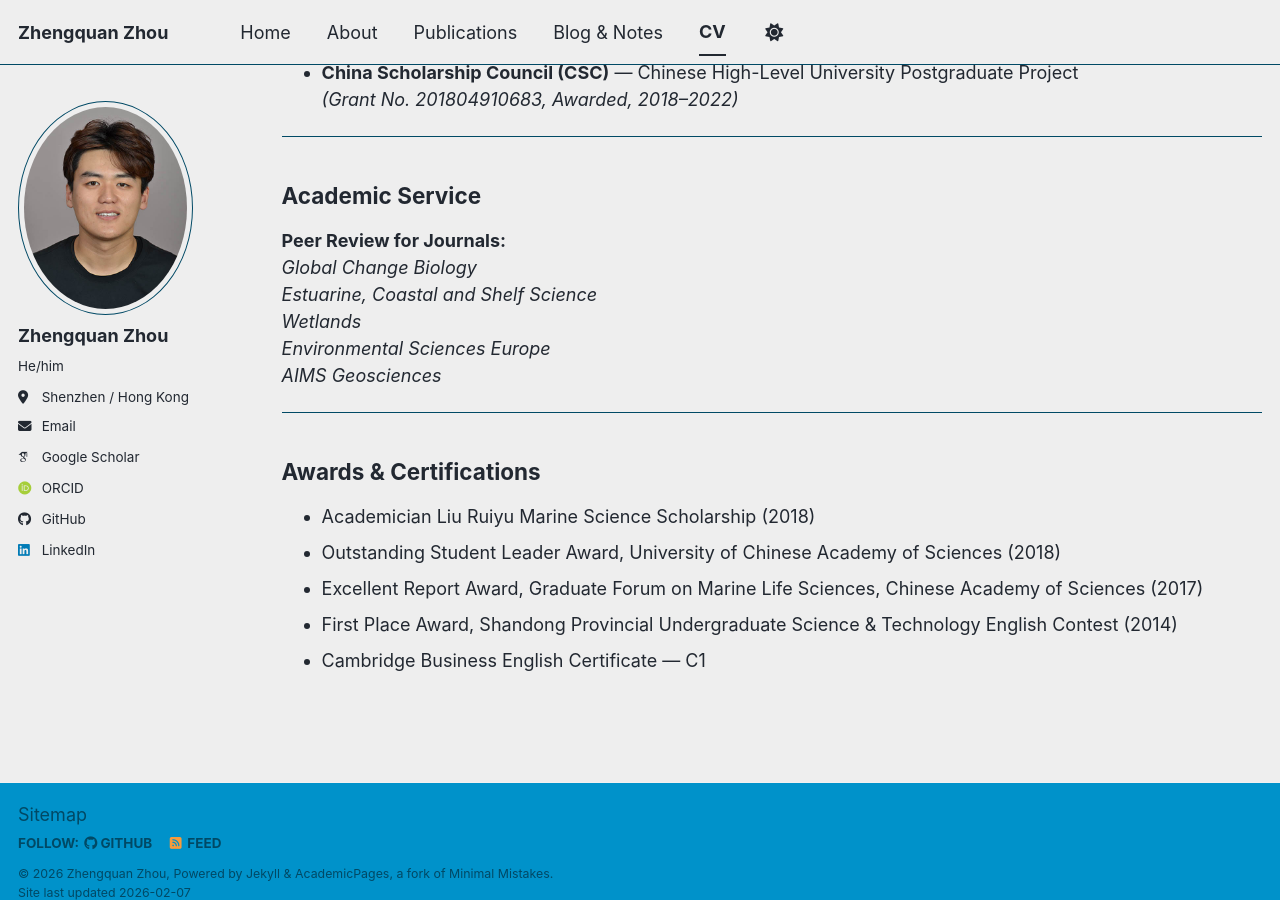
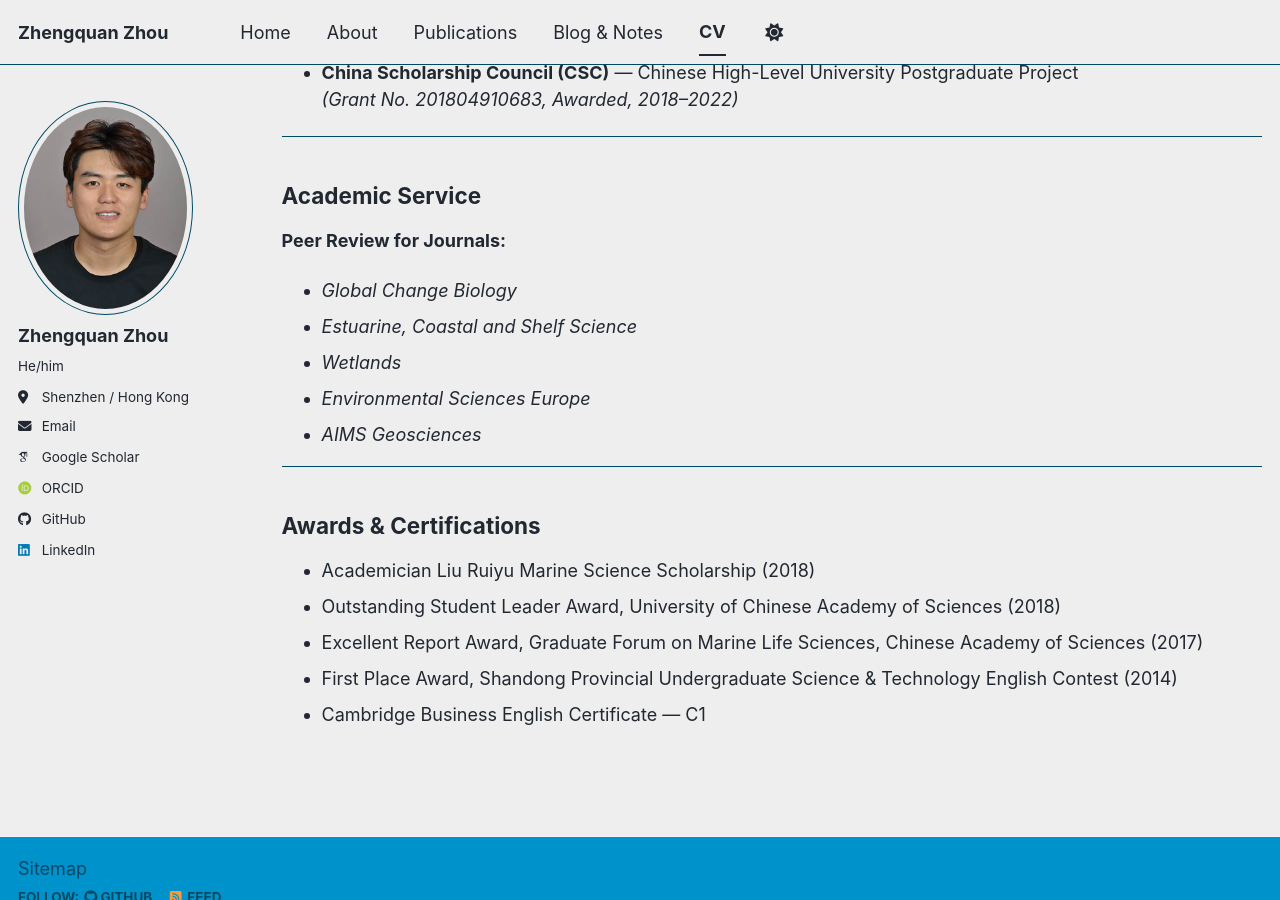
Before and after one commit to zqzhou7/zqzhou7.github.io, a Jekyll site: the page built from _pages/cv.md, in a window 1280 px wide and 900 px high, scrolled down 4914 px. Built offline with Jekyll 4.4.1, drawn with Linux system fonts in a browser that asks for light colours; some web fonts are replaced; a script bundle is joined from its source files by our own code; library files that are not in the unit come from our copies.

Commit message:
Fix formatting for peer review journal list

```diff
--- a/_pages/cv.md
+++ b/_pages/cv.md
@@ -183,11 +183,11 @@ Li, B., Li, X., Bouma, T. J., Soissons, L. M., Cozzoli, F., Wang, Q., **Zhou, Z.
 
 ## Academic Service
 **Peer Review for Journals:**
-*Global Change Biology*
-*Estuarine, Coastal and Shelf Science*
-*Wetlands*
-*Environmental Sciences Europe*
-*AIMS Geosciences*
+- *Global Change Biology*
+- *Estuarine, Coastal and Shelf Science*
+- *Wetlands*
+- *Environmental Sciences Europe*
+- *AIMS Geosciences*
 
 ---
 
```
